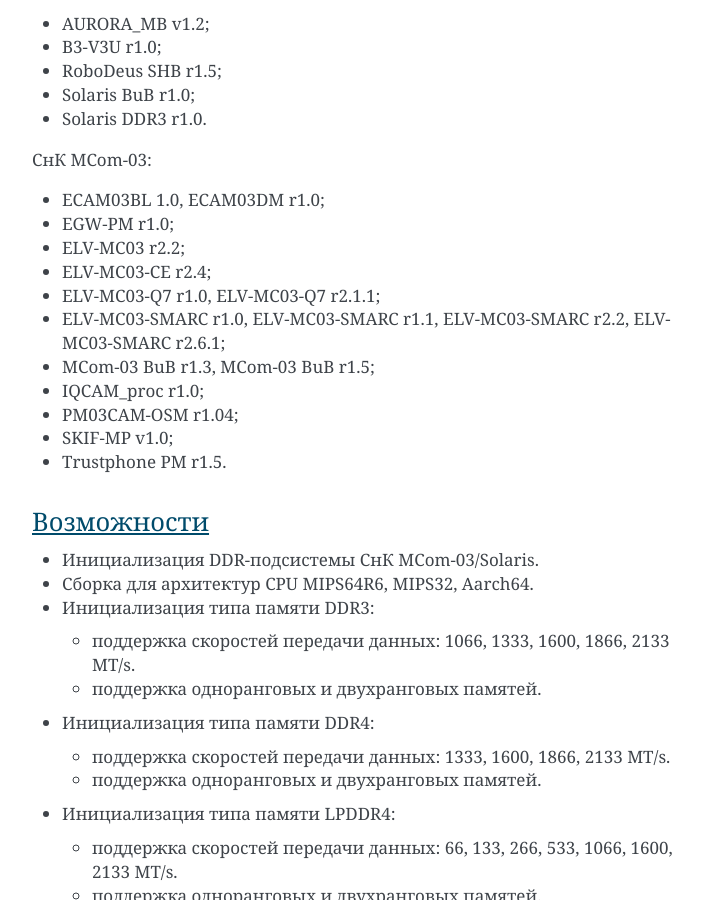
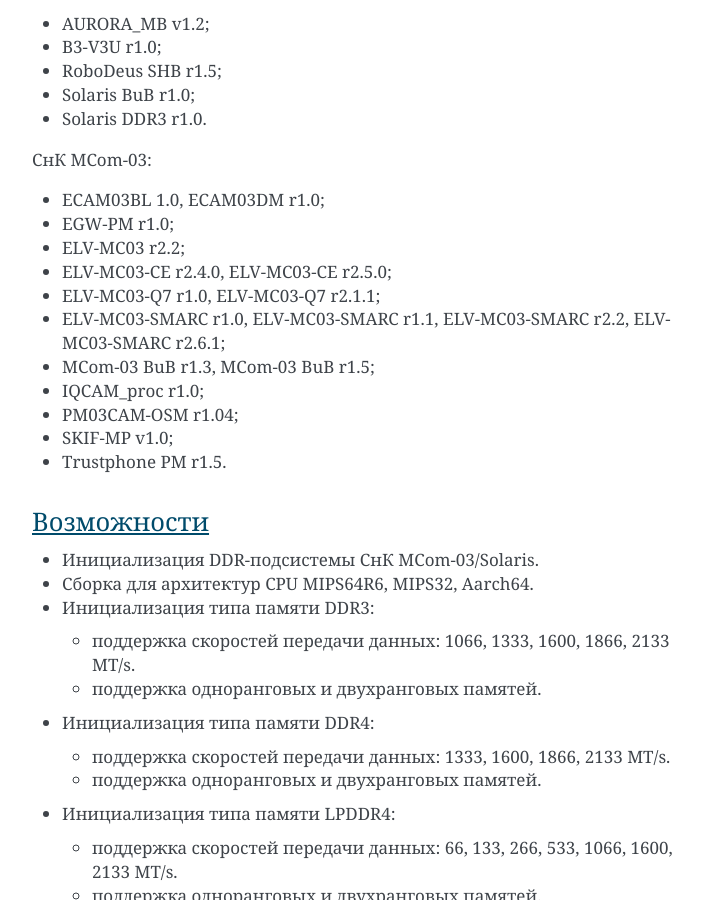
Before and after one commit to elvees/ddrinit, a Sphinx documentation site: the page built from doc/index.rst, in a window 1280 px wide and 900 px high, scrolled down 1050 px. Shown: the whole window, without its empty margins (388-1091 px from the left). Built offline with Sphinx 7.4.7, drawn with Linux system fonts in a browser that asks for light colours.

Commit message:
mcom03: Add ELV-MC03-CE PM r2.5.0 support
Basic config with custom DQ_MAPPINGS for Rayson RS1G32LM4D4BDT-53BT
LPDDR4 SDRAM connected to DDRMC0 and DDRMC1 on ELV-MC03-CE PM r2.5.0.

Issue: #MCOM03SW-2563
Change-Id: I12370794bff3d99ff5bc194f965ad8141a5afea9

```diff
--- a/doc/index.rst
+++ b/doc/index.rst
@@ -33,7 +33,7 @@
 * ECAM03BL 1.0, ECAM03DM r1.0;
 * EGW-PM r1.0;
 * ELV-MC03 r2.2;
-* ELV-MC03-CE r2.4;
+* ELV-MC03-CE r2.4.0, ELV-MC03-CE r2.5.0;
 * ELV-MC03-Q7 r1.0, ELV-MC03-Q7 r2.1.1;
 * ELV-MC03-SMARC r1.0, ELV-MC03-SMARC r1.1, ELV-MC03-SMARC r2.2, ELV-MC03-SMARC r2.6.1;
 * MCom-03 BuB r1.3, MCom-03 BuB r1.5;
```
Also changed, not shown: 1 other file.
